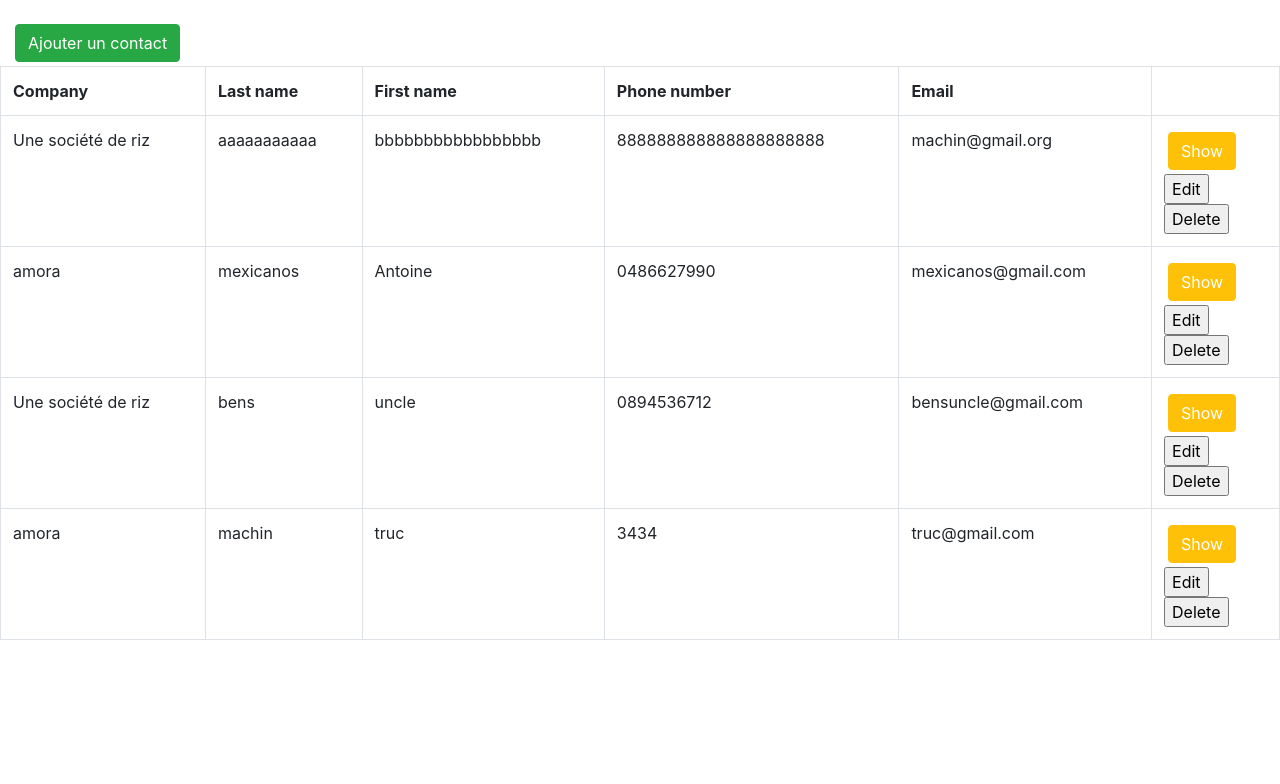
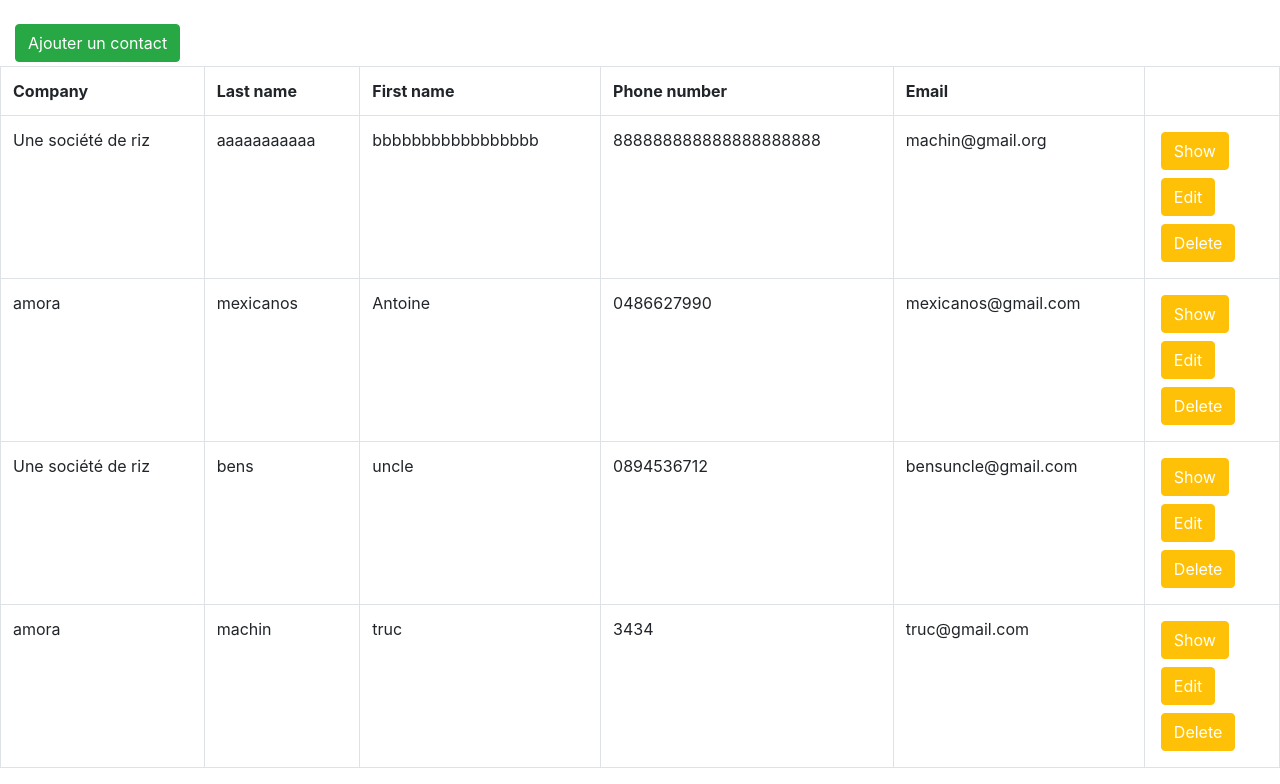
Before and after one commit to Gaet8802/my-first-relational-database-app, a PHP site: page /annuaire.php in a window 1280 px wide. Shown: the part 159-943 px from the top of the page. Before the commit the page ends 799 px from the top, so only its background shows below. Run offline with PHP 8.4, Linux system fonts and the light colour scheme; a user stored in the database is signed in; data comes from the database, SQL or seed files in the repository; some libraries are stand-ins or nearby versions.

Commit message:
dev finished

```diff
--- a/annuaire.php
+++ b/annuaire.php
@@ -31,19 +31,19 @@ function showPeople($value='')
         <td>
           <form class='' action='' method='post'>
             <input type='submit' class='btn btn-warning m-1 text-white' name='submitShow' value='Show'>
-            <input type='hidden' class='btn btn-warning m-1 text-white' name='show' value='".$donnees['Customer_number']."'>
-            <input type='hidden' class='btn btn-warning m-1 text-white' name='hiddenPage' value='annuaire.php'>
+            <input type='hidden'  name='show' value='".$donnees['Customer_number']."'>
+            <input type='hidden'  name='hiddenPage' value='annuaire.php'>
           </form>
     ";
     if ($_SESSION['typeUser'] == "superadmin") {
       echo "
             <form class='' action='update-annuaire.php?id=". $donnees['Customer_number']."' method='post'>
-              <input type='submit' name='submitEdit' value='Edit'>
+              <input type='submit' class='btn btn-warning m-1 text-white name='submitEdit' value='Edit'>
               <input type='hidden' name='edit' value='".$donnees['Customer_number']."'>
               <input type='hidden' name='hiddenPage' value='annuaire.php'>
             </form>
             <form class='' action='delete-annuaire.php' method='post'>
-  						<input type='submit' name='submitDelete' value='Delete'>
+  						<input type='submit' class='btn btn-warning m-1 text-white name='submitDelete' value='Delete'>
   						<input type='hidden' name='delete' value='".$donnees['Customer_number']."'>
   						<input type='hidden' name='hiddenPage' value='annuaire.php'>
             </form>
--- a/customers.php
+++ b/customers.php
@@ -40,12 +40,12 @@ function showCustomers($value='')
     if ($_SESSION['typeUser'] == "superadmin") {
       echo "
             <form class='' action='update-customers.php?id=". $donnees['id']."' method='post'>
-  						<input type='submit' name='submitEdit' value='Edit'>
+  						<input type='submit' class='btn btn-warning m-1 text-white name='submitEdit' value='Edit'>
   						<input type='hidden' name='edit' value='".$donnees['id']."'>
   						<input type='hidden' name='hiddenPage' value='customers.php'>
             </form>
             <form class='' action='delete-customers.php' method='post'>
-  						<input type='submit' name='submitDelete' value='Delete'>
+  						<input type='submit' class='btn btn-warning m-1 text-white name='submitDelete' value='Delete'>
   						<input type='hidden' name='delete' value='".$donnees['id']."'>
   						<input type='hidden' name='hiddenPage' value='customers.php'>
             </form>
--- a/invoices.php
+++ b/invoices.php
@@ -38,12 +38,12 @@ WHERE id_company = company.id');
     if ($_SESSION['typeUser'] == "superadmin") {
       echo "
             <form class='' action='update-invoices.php?id=". $donnees['invoice_number']."' method='post'>
-              <input type='submit' name='submitEdit' value='Edit'>
+              <input type='submit' class='btn btn-warning m-1 text-white name='submitEdit' value='Edit'>
               <input type='hidden' name='edit' value='".$donnees['invoice_number']."'>
               <input type='hidden' name='hiddenPage' value='invoices.php'>
             </form>
             <form class='' action='delete-invoices.php' method='post'>
-              <input type='submit' name='submitDelete' value='Delete'>
+              <input type='submit' class='btn btn-warning m-1 text-white name='submitDelete' value='Delete'>
               <input type='hidden' name='delete' value='".$donnees['invoice_number']."'>
               <input type='hidden' name='hiddenPage' value='invoices.php'>
             </form>
--- a/log-in-form.php
+++ b/log-in-form.php
@@ -2,7 +2,7 @@
 
 try
 {
-  $bdd = new PDO('mysql:host=localhost;dbname=cogip;charset=utf8', 'root', '');
+  $bdd = new PDO('mysql:host=localhost;dbname=cogip;charset=utf8', 'root', 'root');
 }
 catch(Exception $e)
 {
--- a/login.php
+++ b/login.php
@@ -2,7 +2,7 @@
 
 try
 {
-  $bdd = new PDO('mysql:host=localhost;dbname=cogip;charset=utf8', 'root', '');
+  $bdd = new PDO('mysql:host=localhost;dbname=cogip;charset=utf8', 'root', 'root');
 }
 catch(Exception $e)
 {
--- a/suppliers.php
+++ b/suppliers.php
@@ -41,12 +41,12 @@ function showSuppliers($value='')
     if ($_SESSION['typeUser'] == "superadmin") {
       echo "
             <form class='' action='update-suppliers.php?id=". $donnees['id']."' method='post'>
-  						<input type='submit' name='submitEdit' value='Edit'>
+  						<input type='submit' class='btn btn-warning m-1 text-white name='submitEdit' value='Edit'>
   						<input type='hidden' name='edit' value='".$donnees['id']."'>
   						<input type='hidden' name='hiddenPage' value='suppliers.php'>
             </form>
             <form class='' action='delete-suppliers.php' method='post'>
-  						<input type='submit' name='submitDelete' value='Delete'>
+  						<input type='submit' class='btn btn-warning m-1 text-white name='submitDelete' value='Delete'>
   						<input type='hidden' name='delete' value='".$donnees['id']."'>
   						<input type='hidden' name='hiddenPage' value='suppliers.php'>
             </form>
```
